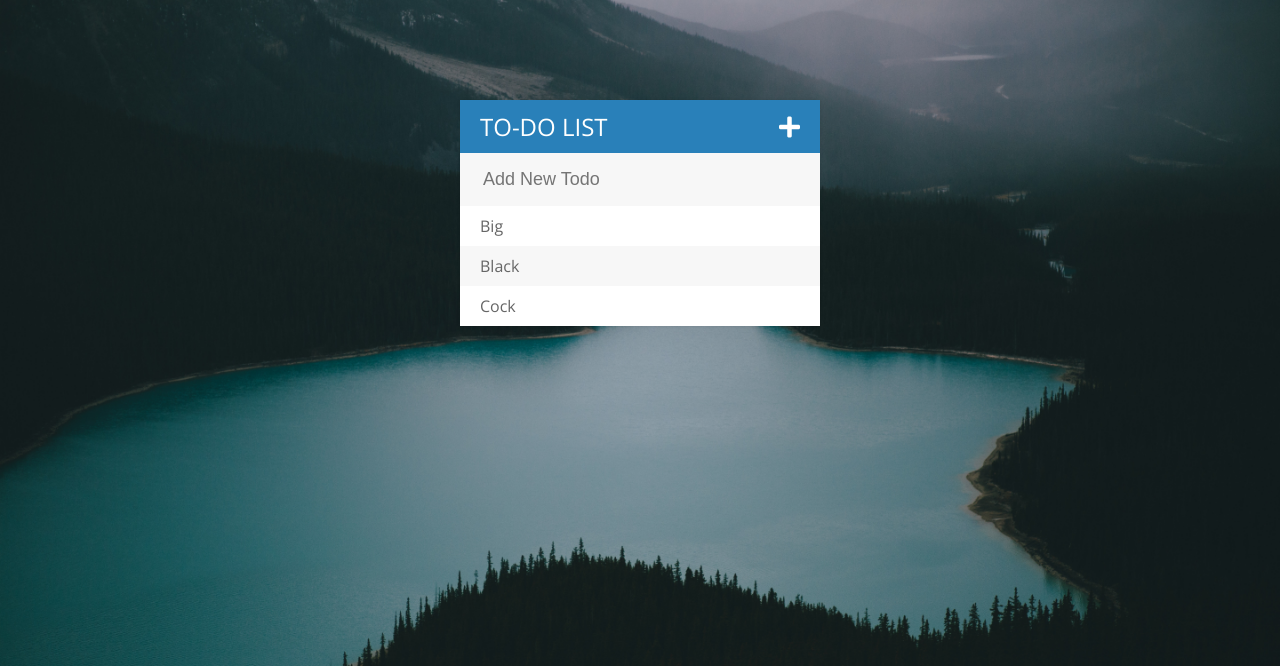
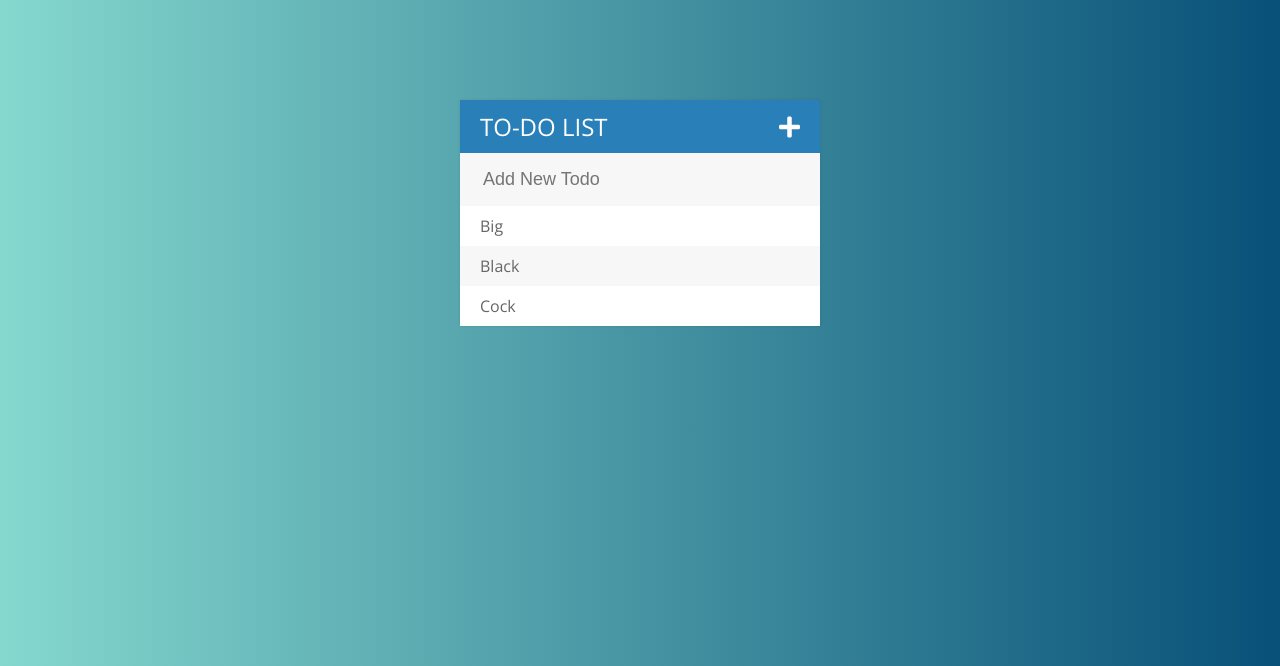
Before and after one commit to jaknas/kleyu.github.io, a web app: file TodoListProject/index.html in a window 1280 px wide. Shown: the top 666 px of the page. Run offline with its HTML, style and script files only (its server is not run), Linux system fonts and the light colour scheme; some libraries are stand-ins or nearby versions.

Commit message:
Update todos.css
using gradient instead of bg.jpg

```diff
--- a/TodoListProject/assets/css/todos.css
+++ b/TodoListProject/assets/css/todos.css
@@ -1,13 +1,9 @@
-html {
-	background: url(bg.jpg) no-repeat center center fixed;
-  -webkit-background-size: cover;
-  -moz-background-size: cover;
-  -o-background-size: cover;
-  background-size: cover;
-}
-
 body {
 	font-family: 'Open Sans', sans-serif;
+	background: #085078;  /* fallback for old browsers */
+        background: -webkit-linear-gradient(to right, #85D8CE, #085078);  /* Chrome 10-25, Safari 5.1-6 */
+	background: linear-gradient(to right, #85D8CE, #085078); /* W3C, IE 10+/ Edge, Firefox 16+, Chrome 26+, Opera 12+, Safari 7+ */
+
 }
 
 h1 {
```
